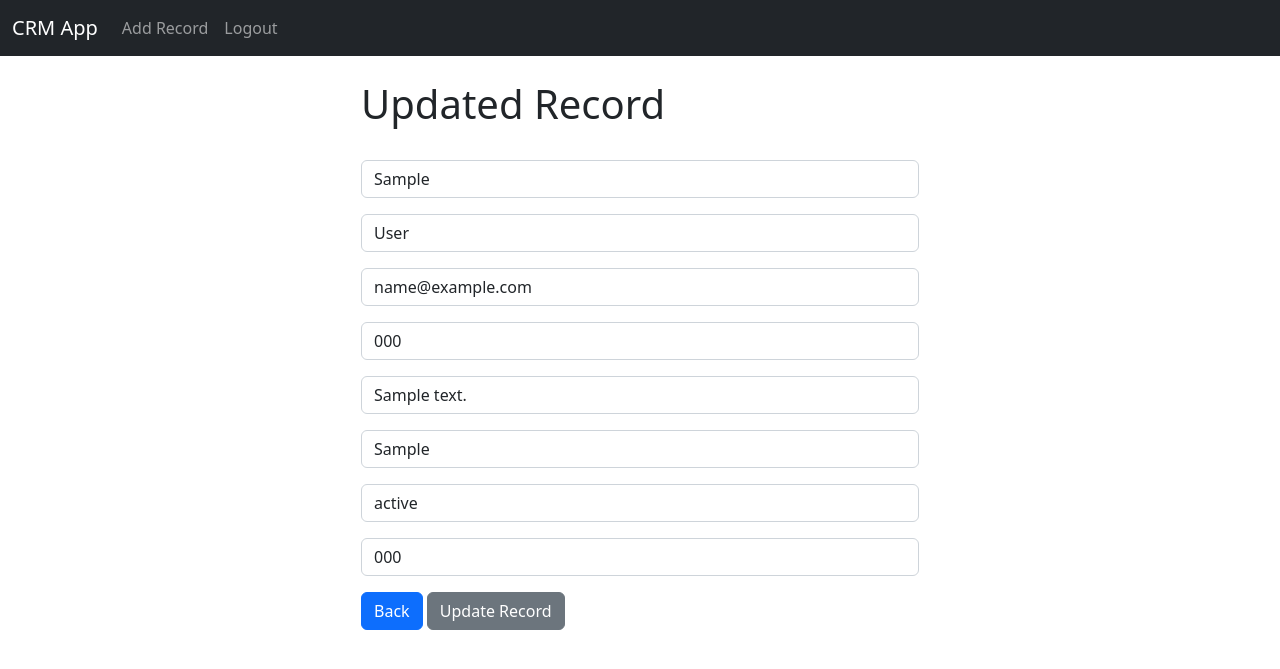
After one commit to jolusala/CRM-App, a Django app: page /update_record/1 in a window 1280 px wide. The commit adds this page. Shown: the top 669 px of the page. Run offline with Django 4.2, Linux system fonts and the light colour scheme; a user stored in the database is signed in; tables that the repository leaves empty hold one stand-in row (values such as "Sample post").

Commit message:
Project Completed

```diff
--- /dev/null
+++ b/CRM/website/forms.py
@@ -0,0 +1,22 @@
+from django.contrib.auth.forms import UserCreationForm
+from django.contrib.auth.models import User
+from django import forms
+from .models import Record
+
+
+
+
+
+class AddRecordForm(forms.ModelForm):
+    first_name = forms.CharField(required=True, widget=forms.widgets.TextInput(attrs={"placeholder":"First Name","class":"form-control"}),label="")
+    last_name = forms.CharField(required=True, widget=forms.widgets.TextInput(attrs={"placeholder":"Last Name","class":"form-control"}),label="")
+    email = forms.CharField(required=True, widget=forms.widgets.TextInput(attrs={"placeholder":"Email","class":"form-control"}),label="")
+    phone = forms.CharField(required=True, widget=forms.widgets.TextInput(attrs={"placeholder":"Phone","class":"form-control"}),label="")
+    address = forms.CharField(required=True, widget=forms.widgets.TextInput(attrs={"placeholder":"Address","class":"form-control"}),label="")
+    city = forms.CharField(required=True, widget=forms.widgets.TextInput(attrs={"placeholder":"City","class":"form-control"}),label="")
+    state = forms.CharField(required=True, widget=forms.widgets.TextInput(attrs={"placeholder":"State","class":"form-control"}),label="")
+    zipcode = forms.CharField(required=True, widget=forms.widgets.TextInput(attrs={"placeholder":"Zipcode","class":"form-control"}),label="")
+
+    class Meta:
+        model = Record
+        exclude = ("user",)
--- a/CRM/website/templates/home.html
+++ b/CRM/website/templates/home.html
@@ -32,6 +32,7 @@
 
           {% for record in records  %}
           <tr>
+          <td><a href="{% url "record" record.id %}"> {{record.id}}</td>
           <td>{{record.first_name}}
           {{record.last_name}}</td>
           <td>{{record.email}}</td>
@@ -40,7 +41,8 @@
           <td>{{record.city}}</td>
           <td>{{record.zipcode}}</td>
           <td>{{record.created_at}}</td>
-          <td><a href="{% url "record" record.id %}"> {{record.id}}</td>
+
+
 
 
         </tr>
--- a/CRM/website/templates/navbar.html
+++ b/CRM/website/templates/navbar.html
@@ -9,6 +9,10 @@
 
 
           {% if user.is_authenticated %}
+
+          <li class="nav-item">
+            <a class="nav-link" href="{% url "add_record" %}"> Add Record </a>
+          </li>
 
           <li class="nav-item">
             <a class="nav-link" href="{% url "logout" %}"> Logout </a>
--- a/CRM/website/templates/record.html
+++ b/CRM/website/templates/record.html
@@ -41,6 +41,8 @@
 
     <a href="{% url "delete_record" customer_record.id %}" class="btn btn-danger"> Delete </a>
 
+    <a href="{% url "update_record" customer_record.id  %}" class="btn btn-secondary"> Update </a>
+
 
 
 
--- /dev/null
+++ b/CRM/website/templates/update_record.html
@@ -0,0 +1,22 @@
+{% extends 'base.html' %}
+
+{% block content %}
+<div class="col-md-6 offset-md-3">
+
+<h1> Updated Record </h1>
+<br/>
+
+<form method="POST" >
+
+
+    {% csrf_token %}
+
+    {{ form.as_p}}
+
+    <a href="{% url "home" %}" class="btn btn-primary"> Back </a>
+    <button type="submit" class="btn btn-secondary">Update Record</button>
+</form>
+
+</div>
+
+{% endblock %}
--- a/CRM/website/urls.py
+++ b/CRM/website/urls.py
@@ -7,7 +7,10 @@ urlpatterns = [
     path("logout/",views.logout_user, name= "logout"),
     #path("register/",views.register_user, name= "register"),
     path("record/<int:pk>",views.customer_record, name= "record"),
-    path("delete_record/<int:pk>",views.delete_costumer, name= "delete_record"),
+    path("delete_record/<int:pk>",views.delete_record, name= "delete_record"),
+    path("add_record/",views.add_record, name= "add_record"),
+    path("update_record/<int:pk>",views.update_record, name= "update_record"),
+
 
 
 ]
--- a/CRM/website/views.py
+++ b/CRM/website/views.py
@@ -2,6 +2,7 @@ from django.shortcuts import render, redirect
 from django.contrib.auth import authenticate, login, logout
 from django.contrib import messages
 from .models import Record
+from .forms import AddRecordForm
 
 
 # Create your views here.
@@ -51,7 +52,7 @@ def customer_record(request, pk):
         messages.success(request,"You Must Be Logged In To View The Page")
         return redirect("home")
 
-def delete_costumer(request,pk):
+def delete_record(request,pk):
     if request.user.is_authenticated:
         delete_it = Record.objects.get(id=pk)
         delete_it.delete()
@@ -61,3 +62,34 @@ def delete_costumer(request,pk):
     else:
         messages.success(request,"You Must Be Logged In To Delete")
         return redirect("home")
+
+def add_record(request):
+    form = AddRecordForm(request.POST or None)
+    if request.user.is_authenticated:
+        if request.method == "POST":
+            if form.is_valid():
+                form.save()
+                messages.success(request, "Record Added...")
+                return redirect("home")
+
+
+        return render(request, "add_record.html", {"form":form} )
+
+    else:
+        messages.success(request, "You Must Be Logged In ...")
+        return redirect("home")
+
+def update_record(request,pk):
+    if request.user.is_authenticated:
+        current_record = Record.objects.get(id=pk)
+        form = AddRecordForm(request.POST or None, instance=current_record)
+        if form.is_valid():
+                form.save()
+                messages.success(request, "Record Has Been Updated...")
+                return redirect("home")
+
+        return render(request, "update_record.html", {"form":form} )
+
+    else:
+        messages.success(request, "You Must Be Logged In ...")
+        return redirect("home")
```
Also changed, not shown: CRM/website/templates/add_record.html (added, +21 -0 lines).
